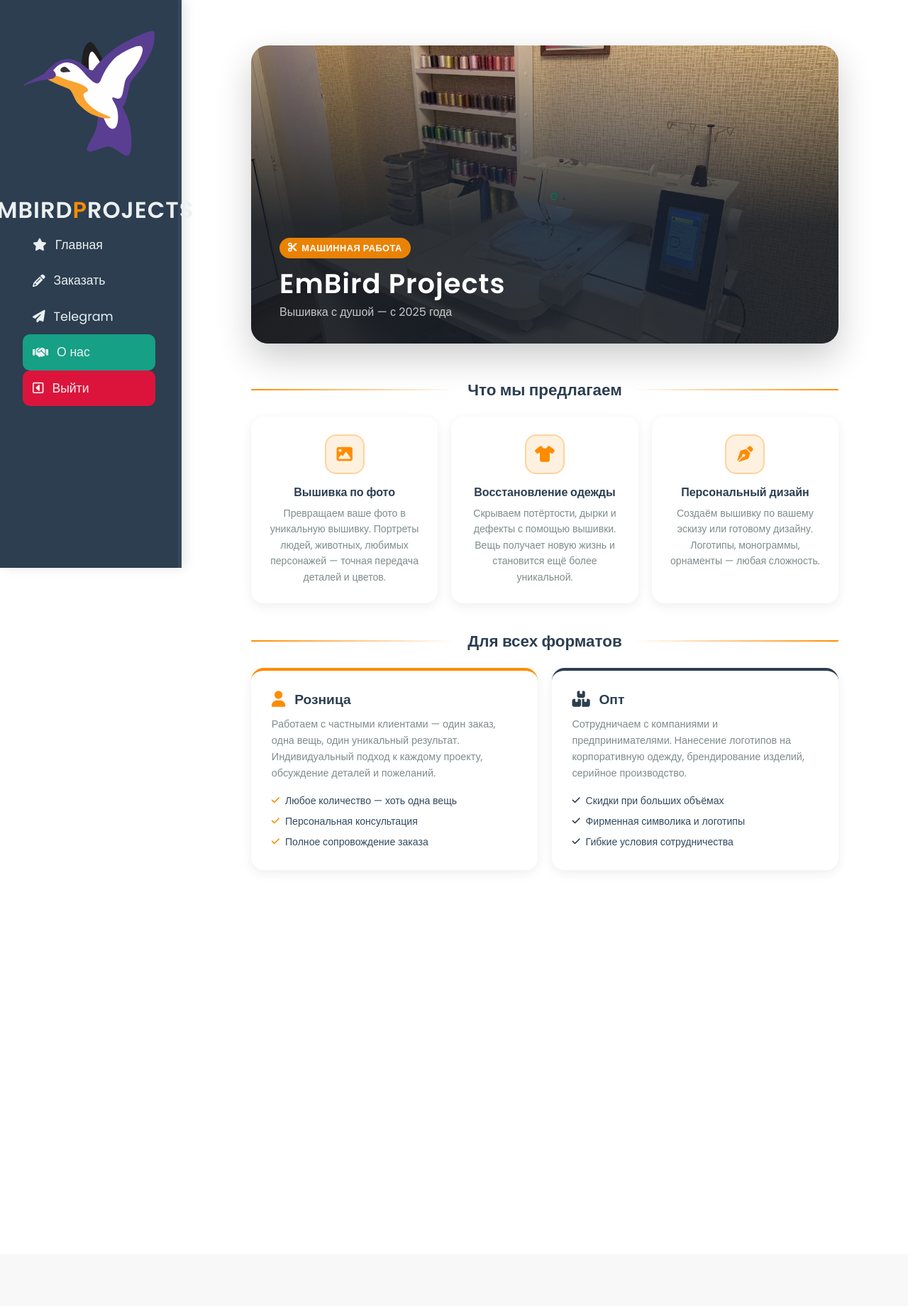
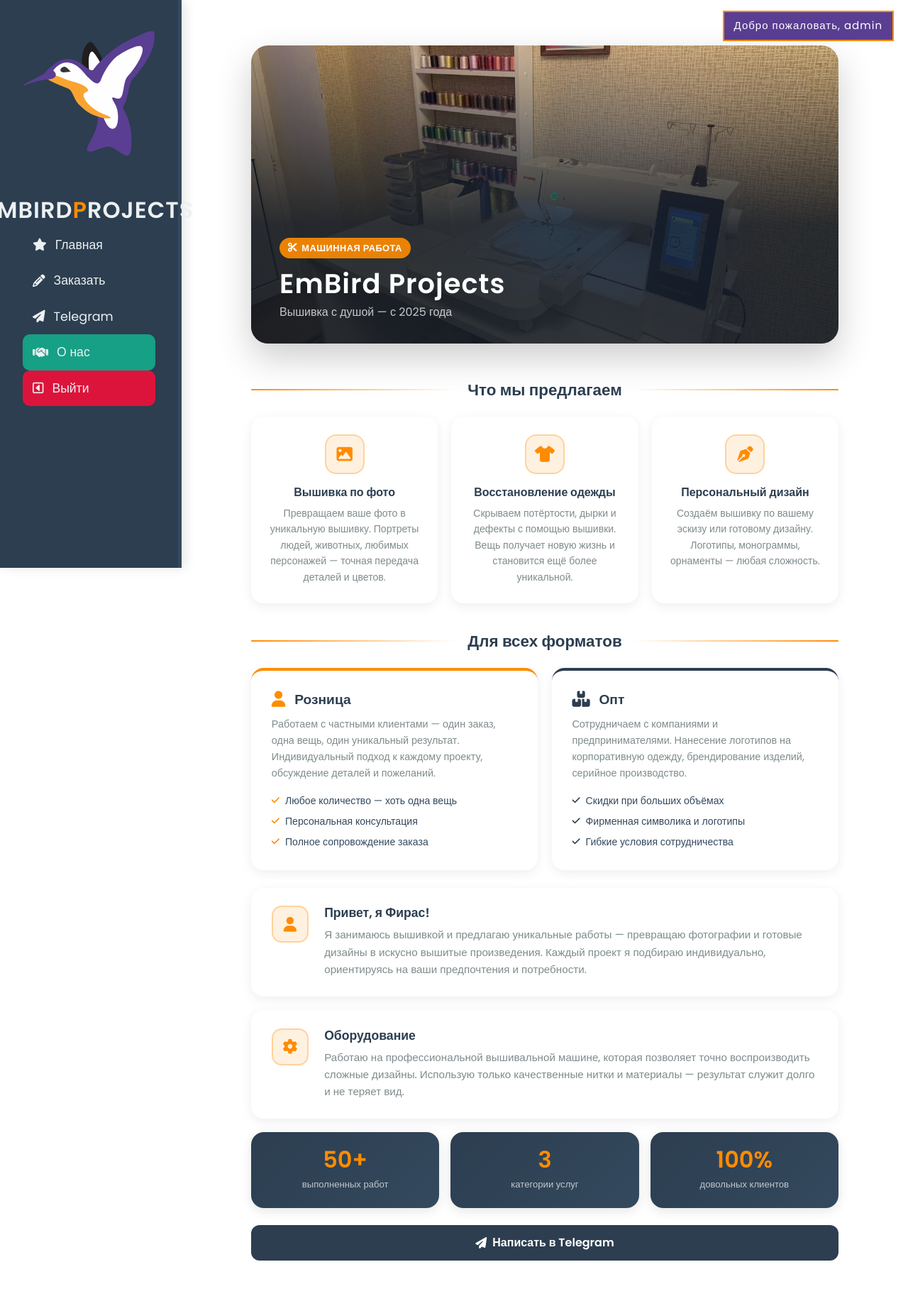
Before and after one commit to Firas15/django_bird, a Django app: page /about/ in a window 1280 px wide. Shown: the whole page at 71% size. Before the commit the page ends 1194 px from the top, so only its background shows below. Run offline with Django 5.2, Linux system fonts and the light colour scheme; a user stored in the database is signed in; some libraries are stand-ins or nearby versions.

Commit message:
Доделали сотрудничество, и теперь показывает профиль в углу. В модальном окне добавили дэдлайн. Зафиксировали левое меню

```diff
--- a/main/templates/about.html
+++ b/main/templates/about.html
@@ -77,7 +77,7 @@
         <!-- Основной контент -->
         <div class="about-content">
 
-            <div class="about-card" data-aos="fade-up">
+            <div class="about-card" >
                 <div class="about-card__icon">
                     <i class="fa-solid fa-user"></i>
                 </div>
@@ -87,7 +87,7 @@
                 </div>
             </div>
 
-            <div class="about-card" data-aos="fade-up" data-aos-delay="100">
+            <div class="about-card about-card2" >
                 <div class="about-card__icon">
                     <i class="fa-solid fa-gear"></i>
                 </div>
@@ -97,7 +97,7 @@
                 </div>
             </div>
 
-            <div class="about-stats" data-aos="fade-up" data-aos-delay="200">
+            <div class="about-stats">
                 <div class="about-stat">
                     <span class="about-stat__num">50+</span>
                     <span class="about-stat__label">выполненных работ</span>
@@ -112,10 +112,7 @@
                 </div>
             </div>
 
-            <div class="about-cta" data-aos="fade-up" data-aos-delay="300">
-                <a href="{% url 'order_form' %}" class="about-cta__btn">
-                    <i class="fa-solid fa-pencil"></i> Заказать вышивку
-                </a>
+            <div class="about-cta">
                 <a href="https://t.me/Cart00nTG" target="_blank" class="about-cta__btn about-cta__btn--tg">
                     <i class="fa-solid fa-paper-plane"></i> Написать в Telegram
                 </a>
--- a/main/templates/base.html
+++ b/main/templates/base.html
@@ -55,6 +55,12 @@
         {% endif %}
     </ul>
 </aside>
+
+{% if user.is_authenticated %}
+<div class="profile_panel"  >
+    Добро пожаловать, {{user.username}}
+</div>
+{% endif %}
 
 <!-- Toast уведомления -->
 {% if messages %}
--- a/static/main/css/main.css
+++ b/static/main/css/main.css
@@ -69,7 +69,9 @@ aside .logo .highlight { color: #ff8c00; }
 .author-info i { margin-right: 10px; transition: transform 0.3s ease; }
 .author-info i:hover { transform: rotate(15deg); }
 .author-info span { font-weight: bold; }
-
+aside{
+    position: fixed;
+}
 aside h3 {
     font-size: 1.2rem;
     margin-bottom: 15px;
@@ -161,6 +163,23 @@ p  { font-size: 1.2rem; color: #34495e; }
    AUTH BUTTON
 ═══════════════════════════════════════════════ */
 
+.profile_panel{
+    position: absolute;
+    top: 15px;
+    right: 20px;
+    display: flex;
+    align-items: center;
+    gap: 8px;
+    background: #5a3e92;
+    border: 2px solid #ff8c00;
+    color: #fff;
+    padding: 8px 14px;
+    cursor: pointer;
+    font-size: 15px;
+    letter-spacing: 1px;
+    transition: all 0.2s;
+    white-space: nowrap;
+}
 .auth-btn {
     display: flex;
     align-items: center;
@@ -489,6 +508,7 @@ p  { font-size: 1.2rem; color: #34495e; }
 
 /* Карточки */
 .about-card {
+    margin-top: 125px;
     display: flex;
     align-items: flex-start;
     gap: 1.4rem;
@@ -499,6 +519,7 @@ p  { font-size: 1.2rem; color: #34495e; }
     box-shadow: 0 4px 16px rgba(0,0,0,0.07);
     transition: transform 0.25s ease, box-shadow 0.25s ease;
 }
+
 .about-card:hover {
     transform: translateY(-4px);
     box-shadow: 0 10px 28px rgba(0,0,0,0.12);
@@ -528,7 +549,9 @@ p  { font-size: 1.2rem; color: #34495e; }
     margin: 0;
     line-height: 1.6;
 }
-
+.about-card2 {
+margin-top: 0px;
+}
 /* Статистика */
 .about-stats {
     display: flex;
@@ -566,6 +589,8 @@ p  { font-size: 1.2rem; color: #34495e; }
     flex-wrap: wrap;
 }
 .about-cta__btn {
+    width: 100%;
+    justify-content: center;
     display: inline-flex;
     align-items: center;
     gap: 8px;
@@ -695,7 +720,13 @@ p  { font-size: 1.2rem; color: #34495e; }
 @media (max-width: 768px) {
     .about-services { grid-template-columns: 1fr; }
     .about-formats  { grid-template-columns: 1fr; }
+    aside{
+position: relative }
+.about-hero {
+width: 100%;
+}
 }
 
 
+
 .izdelie-card:hover { transform: translateY(10px)!important; box-shadow: 0px 8px 15px rgba(0,0,0,0.15); }
--- a/static/main/js/main.js
+++ b/static/main/js/main.js
@@ -70,7 +70,7 @@ function openModal(categoryId){
         else{
         res = '<div class="row gap-2 justify-content-center">';
         for(let i = 0; i < data['izdeliya'].length;i++){
-               res += '<div class="col-4 service-card izdelie-card" style="width: 180px;"><img src="'+data['izdeliya'][i]['img_finish']+'"  height="200px" style="object-fit: cover;width: 100%!important "/><h3>'+data['izdeliya'][i]['title']+'</h3><p>'+data['izdeliya'][i]['description']+'</p> </div>';
+               res += '<div class="col-4 service-card izdelie-card" style="width: 180px;"><img src="'+data['izdeliya'][i]['img_finish']+'"  height="200px" style="object-fit: cover;width: 100%!important "/><h3>'+data['izdeliya'][i]['title']+'</h3><p>'+data['izdeliya'][i]['description']+'</p> <p>'+data['izdeliya'][i]['dead_line']+' дн.</p></div>';
         }
         res += '</div>';}
         document.getElementById('modal-izdelia').innerHTML = res;
```
Also changed, not shown: db.sqlite3.
